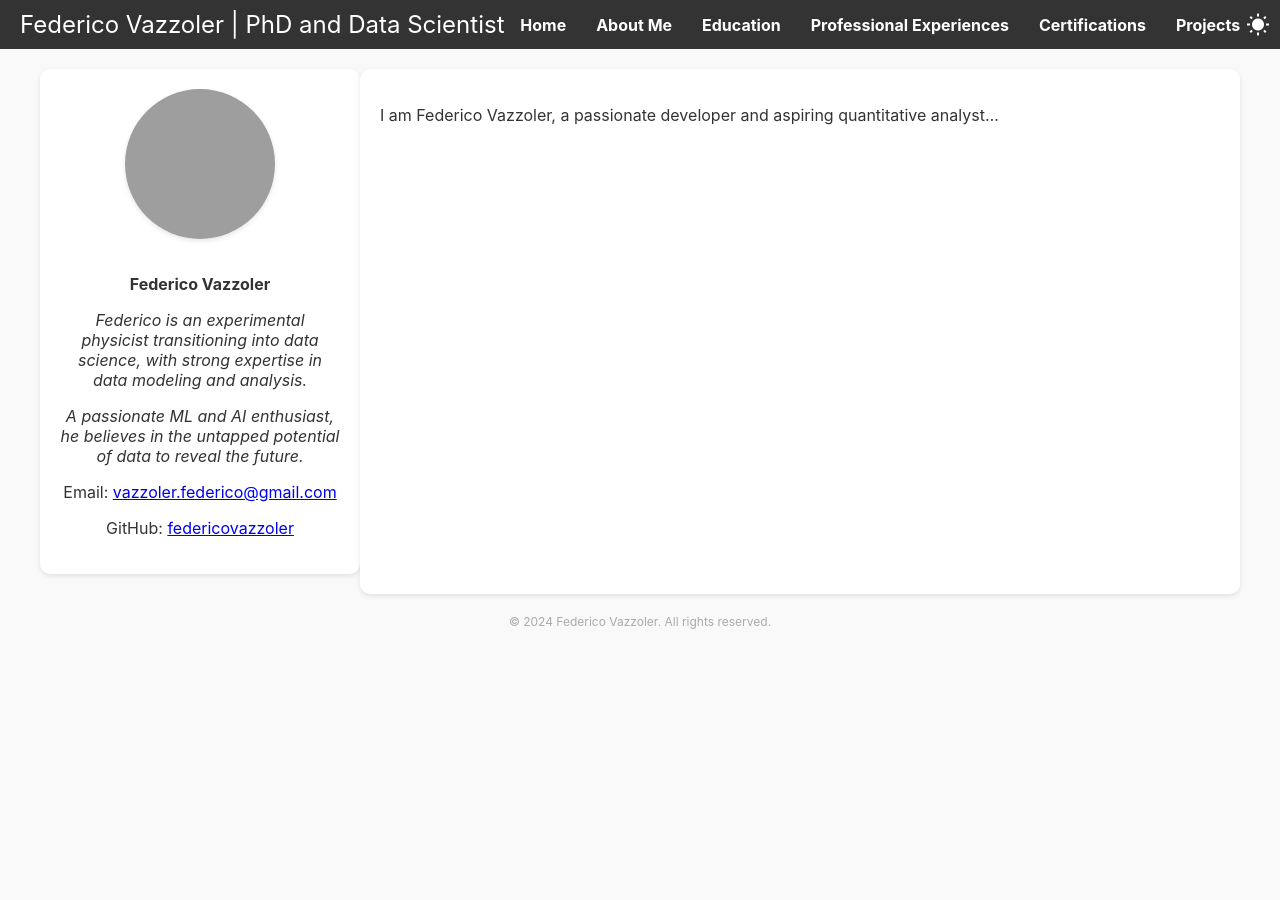
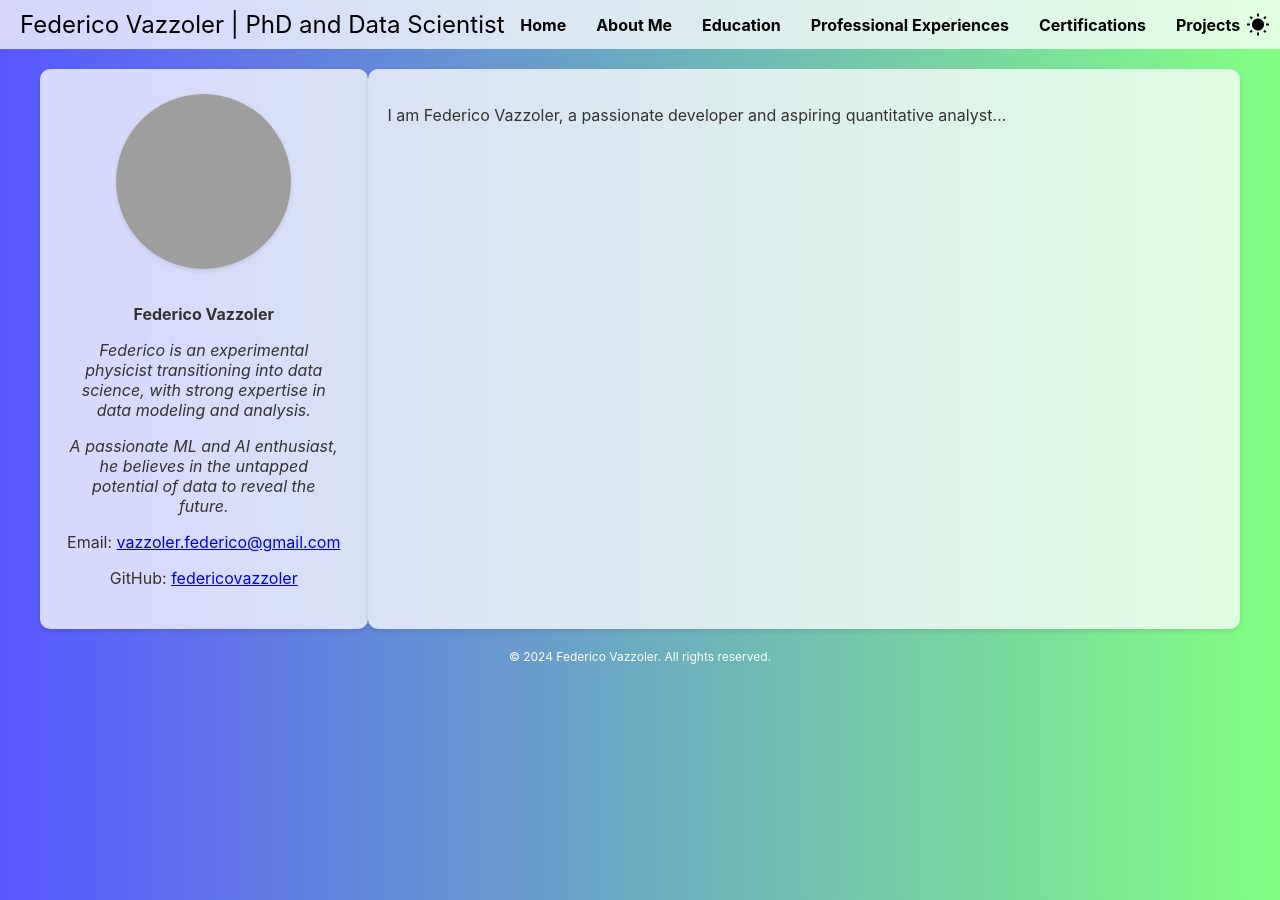
Before and after one commit to federicovazzoler/federicovazzoler.github.io, a Jekyll site: the page built from federico_website/about.md, in a window 1280 px wide. Built offline with Jekyll 4.4.1, drawn with Linux system fonts in a browser that asks for light colours; grey boxes are pictures that could not be loaded.

Commit message:
Style changes

```diff
--- a/federico_website/assets/style.css
+++ b/federico_website/assets/style.css
@@ -3,14 +3,15 @@ body {
   font-family: -apple-system, BlinkMacSystemFont, "Segoe UI", Roboto, "Helvetica Neue", Arial, sans-serif;
   margin: 0;
   padding: 0;
-  background-color: #f9f9f9;
+/*  background-color: rgb(156, 75, 75);*/
+  background: linear-gradient(to right, rgb(87, 87, 255), rgb(130, 255, 130));
   color: #333;
 }
 
 /* Navbar styles */
 nav {
-  background-color: #333;
-  color: white;
+  background-color: #ffffffc1;
+  color: black;
 }
 
 .nav-container {
@@ -28,7 +29,7 @@ nav {
 }
 
 .brand a {
-  color: white;
+  color: black;
   font-size: 1.5em;
   text-decoration: none;
 }
@@ -45,13 +46,13 @@ nav {
 }
 
 .nav-links a {
-  color: white;
+  color: black;
   text-decoration: none;
   font-weight: bold;
 }
 
 .nav-links a:hover {
-  color: #31649a;
+  color: rgb(173, 173, 255);
 }
 
 /* Hamburger button */
@@ -104,17 +105,17 @@ nav {
 aside {
   flex: 1;
   max-width: 300px;
-  padding: 20px;
-  background-color: #fff;
+  padding: 25px;
+  background-color: #ffffffc1;
   border-radius: 10px;
   box-shadow: 0 2px 5px rgba(0, 0, 0, 0.1);
   text-align: center;
-  margin-bottom: 20px;
+  margin-bottom: 0px;
 }
 
 aside img {
-  width: 150px;
-  height: 150px;
+  width: 175px;
+  height: 175px;
   border-radius: 50%;
   margin-bottom: 15px;
   box-shadow: 0 2px 5px rgba(0, 0, 0, 0.1);
@@ -123,7 +124,7 @@ aside img {
 main {
   flex: 3;
   padding: 20px;
-  background-color: #fff;
+  background-color: #ffffffc1;
   border-radius: 10px;
   box-shadow: 0 2px 5px rgba(0, 0, 0, 0.1);
   min-width: 300px;
@@ -133,19 +134,28 @@ footer {
   text-align: center;
   margin: 20px 0;
   font-size: 12px;
-  color: #aaa;
+  color: #ffffff;
 }
 
 /* Dark mode styles */
+/* Dark mode background */
+body.dark {
+  background: linear-gradient(to right, rgb(33, 33, 99), rgb(56, 133, 56));
+}
+
 /* Dark mode body */
 body.dark {
-  background-color: #373737; /* Dark background */
+  background-color: #333333c1; /* Dark background */
   color: #ffffff; /* Light text */
 }
 
 /* Dark mode navbar */
 body.dark nav {
-  background-color: #292929; /* Darker navbar */
+  background-color: #333333c1; /* Darker navbar */
+}
+
+body.dark .brand a{
+  color: #ffffff; /* Light text for navbar links */
 }
 
 body.dark .nav-links a {
@@ -158,19 +168,19 @@ body.dark .nav-links a:hover {
 
 /* Dark mode aside */
 body.dark aside {
-  background-color: #2b2b2b;
+  background-color: #333333c1;
   color: #e0e0e0;
 }
 
 /* Dark mode main content */
 body.dark main {
-  background-color: #2b2b2b;
+  background-color: #333333c1;
   color: #e0e0e0;
 }
 
 /* Dark mode selection text */
 body.dark ::selection {
-  background-color: #ffffff; /* Soft blue selection */
+  background-color: rgb(173, 173, 255); /* Soft blue selection */
   color: #121212;
 }
 
@@ -191,7 +201,14 @@ body.dark ::selection {
 }
 
 /* Sun and moon icons */
-.sun-icon, .moon-icon {
+.sun-icon {
+  font-size: 1.5rem;
+  color: black;
+  position: absolute; /* Absolute positioning to keep them in the center */
+  transition: opacity 0.3s ease; /* Only opacity transition */
+}
+
+.moon-icon {
   font-size: 1.5rem;
   color: rgb(255, 255, 255);
   position: absolute; /* Absolute positioning to keep them in the center */
```
